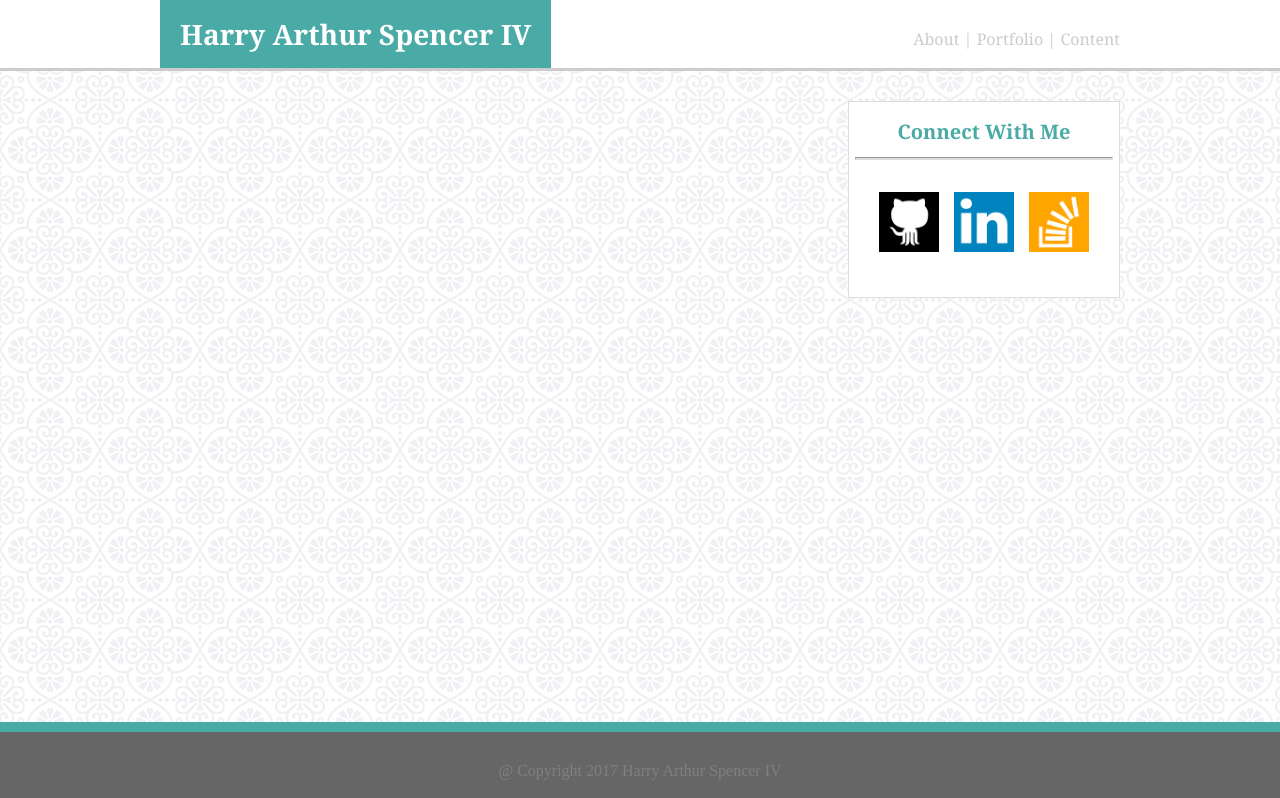
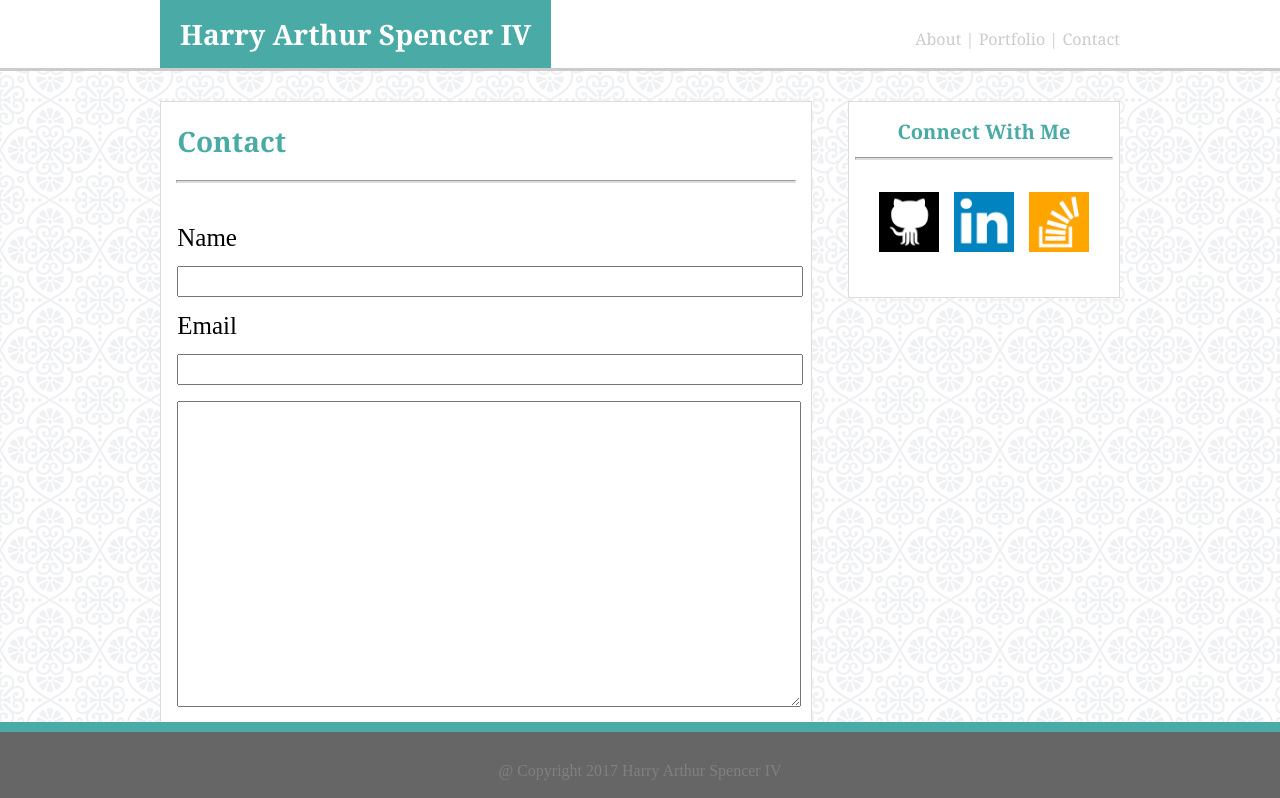
Before and after one commit to harry1386/Basic-Portfolio, a plain HTML site: page contact.html in a window 1280 px wide. Shown: the top 798 px of the page. Drawn offline with Linux system fonts and the light colour scheme.

Commit message:
created the contact form, minor text changes

```diff
--- a/assets/css/stylec.css
+++ b/assets/css/stylec.css
@@ -0,0 +1,64 @@
+.Contact {
+	display: block;
+	background-color: white;
+	position: absolute;
+	width: 650px;
+	top: 30px;
+	left: 0;
+	border: 1px solid #dddddd;
+}
+
+#Title {
+	margin-left: 2.5%;
+	margin-top: 25px;
+	margin-bottom: 25px;
+	font-family: Georgia, "Times New Roman", Times, serif;
+	color: #4aaaa5;
+	font-weight: bold;
+	font-size: 175%;
+
+}
+
+.Contact hr {
+	width: 95%;
+	border-bottom: 2px solid #dddddd;
+}
+
+.form {
+	margin-left: 2.5%;
+	margin-right: 2.5%;
+	margin-top: 4%;
+}
+
+#name {
+	font-size: 25px;
+}
+
+#nameip {
+	width: 100%;
+	height: 25px;
+
+}
+
+#email {
+	font-size: 25px;
+}
+
+#emailip {
+	width: 100%;
+	height: 25px;
+}
+
+#textarea {
+	height: 300px;
+	width: 100%;
+}
+
+#send {
+	background-color: #4aaaa5;
+	color: white;
+	height: 30px;
+	width: 90px;
+	font-size: 20px;
+	margin-bottom: 15px;
+}
--- a/contact.html
+++ b/contact.html
@@ -28,7 +28,7 @@
 
 					<a href="portfolio.html">  Portfolio  |</a>
 
-					<a href="contact.html">  Content  </a>
+					<a href="contact.html">  Contact  </a>
 
 					</div>
 
@@ -41,6 +41,41 @@
 		<div class="Container">
 
 			<div class="Contact">
+
+				<h2 id="Title">Contact</h2>
+
+				<hr>
+
+					<form class="form" action="mailto:haspencer4@gmail.com" method="text/plain"><br>
+
+						<label id="name">Name</label><br><br>
+							<input id="nameip" type="text" name="name"><br><br>
+
+						<label id="email">Email</label><br><br>
+							<input id="emailip" type="text" name="email"><br><br>
+
+						<textarea id="textarea"></textarea><br><br>
+
+						<button id="send"><a href="mailto:haspencer4@gmail.com"></a>Send</button>
+
+					</form>
+
+
+					<!--<form action="mailto:haspencer4@gmail.com" method="text/plain"><br><br>
+
+					Name:<br>
+					<input type="text" name="name"><br>
+
+					Email:<br>
+					<input type="text" name="mail"><br>
+
+					Comment<br>
+					<input type="text" name="comment" size="100px"><br><br>
+
+					<input type="submit" value="Send">
+					<input type="reset" value="reset">
+
+					</form>-->
 
 			</div>
 
```
Also changed, not shown: index.html (+1 -1 lines).
